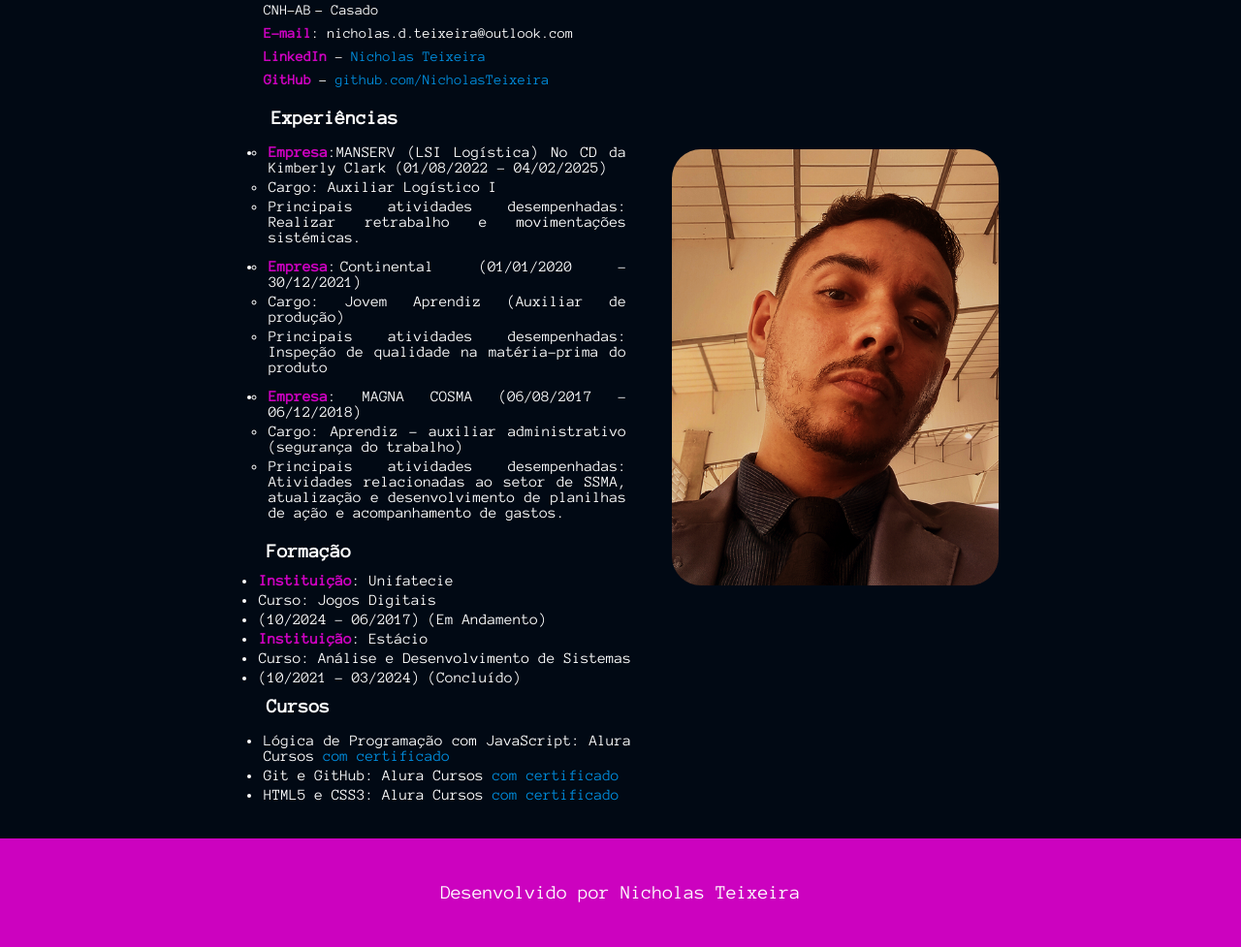
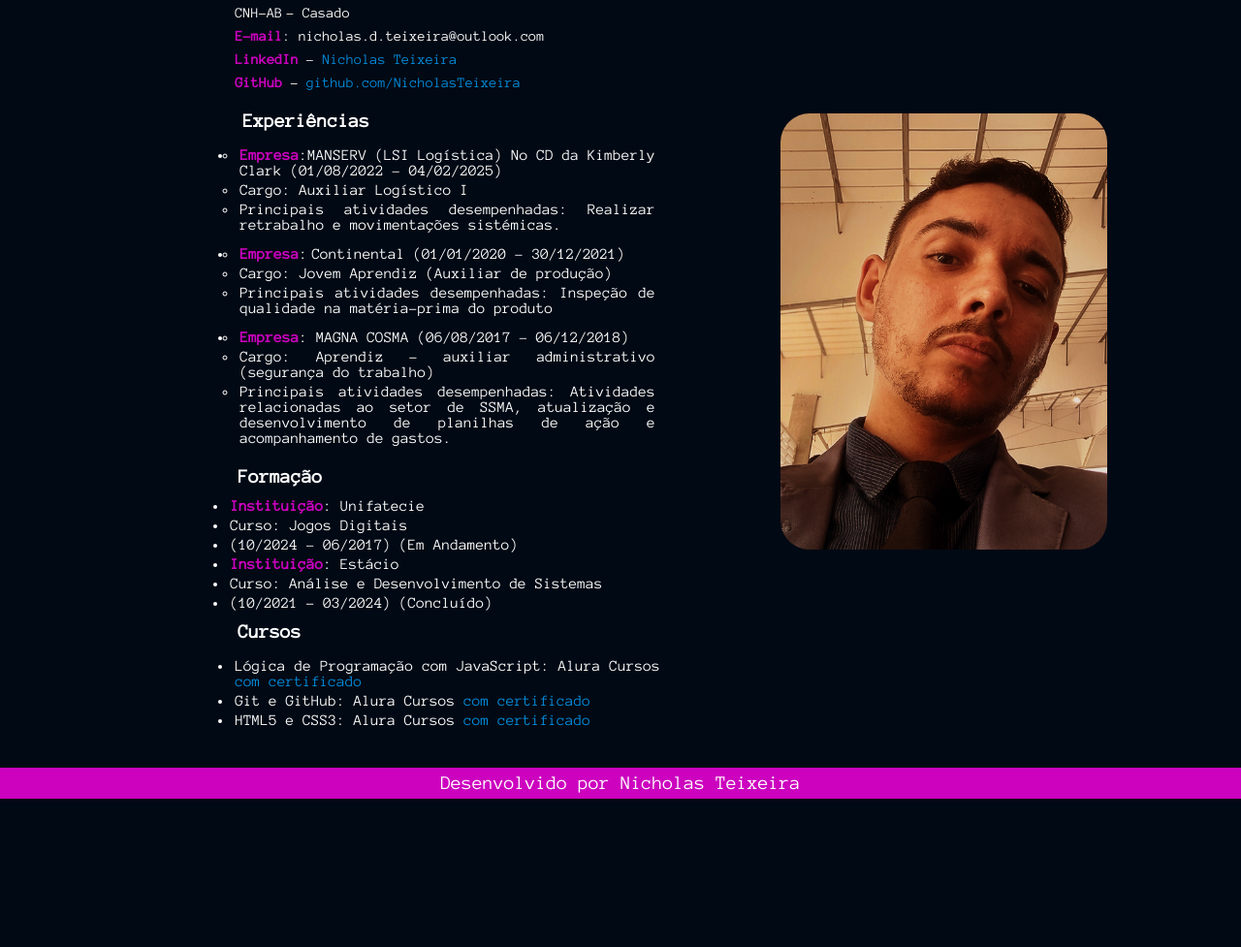
Before and after one commit to NicholasTeixeira/my-portifolio, a plain HTML site: page curriculo.html in a window 1280 px wide. Shown: the part 377-1354 px from the top of the page at 97% size. After the commit the page ends 1201 px from the top, so only its background shows below. Drawn offline with Linux system fonts and the light colour scheme.

Commit message:
Correção no CSS

```diff
--- a/curriculo.html
+++ b/curriculo.html
@@ -25,8 +25,8 @@
                     <h1 class="sub-tile">Currículo</h2>
                     <p class="dados">CNH-AB - Casado </p>
                     <p class="dados"><strong class="destaque">E-mail</strong>: nicholas.d.teixeira@outlook.com </p>
-                    <p class="dados"><strong class="destaque">LinkedIn</strong> – <a class="link_1" href="https://www.linkedin.com/in/nicholas-d-teixeira/">Nicholas Teixeira</a></p>
-                    <P class="dados"><strong class="destaque">GitHub</strong> - <a class="link_1" href="https://github.com/NicholasTeixeira">github.com/NicholasTeixeira</a></p>
+                    <p class="dados"><strong class="destaque">LinkedIn</strong> – <a class="link_1" href="https://www.linkedin.com/in/nicholas-d-teixeira/" target="_blank">Nicholas Teixeira</a></p>
+                    <P class="dados"><strong class="destaque">GitHub</strong> - <a class="link_1" href="https://github.com/NicholasTeixeira" target="_blank">github.com/NicholasTeixeira</a></p>
                     <div class="xp">
                         <h2 class="sub_sub_title">Experiências</h2>
                         <ul>
@@ -69,9 +69,9 @@
                     <div>
                         <h2 class="sub_sub_title">Cursos</h2>
                         <ul  class="texto">
-                            <li class="texto_1" >Lógica de Programação com JavaScript: Alura Cursos <a class="link_1" href="https://cursos.alura.com.br/user/nicholas-d-teixeira/course/logica-programacao-mergulhe-programacao-javascript/certificate">com certificado</a></li>
-                            <li class="texto_1" >Git e GitHub: Alura Cursos <a class="link_1" href="https://cursos.alura.com.br/user/nicholas-d-teixeira/course/git-github-compartilhando-colaborando-projetos/certificate">com certificado</a></li>
-                            <li class="texto_1" >HTML5 e CSS3: Alura Cursos <a class="link_1" href="https://cursos.alura.com.br/user/nicholas-d-teixeira/course/html-css-ambiente-arquivos-tags/certificate">com certificado</a></li>
+                            <li class="texto_1" >Lógica de Programação com JavaScript: Alura Cursos <a class="link_1" href="https://cursos.alura.com.br/user/nicholas-d-teixeira/course/logica-programacao-mergulhe-programacao-javascript/certificate" target="_blank">com certificado</a></li>
+                            <li class="texto_1" >Git e GitHub: Alura Cursos <a class="link_1" href="https://cursos.alura.com.br/user/nicholas-d-teixeira/course/git-github-compartilhando-colaborando-projetos/certificate" target="_blank">com certificado</a></li>
+                            <li class="texto_1" >HTML5 e CSS3: Alura Cursos <a class="link_1" href="https://cursos.alura.com.br/user/nicholas-d-teixeira/course/html-css-ambiente-arquivos-tags/certificate" target="_blank">com certificado</a></li>
                         </ul>
                     </div>
                 </section>
--- a/style/style.css
+++ b/style/style.css
@@ -90,27 +90,25 @@ header{
 }
 
 main {
-    display: flex;
+    display: block;
     align-items: center;
     justify-content: center;
     flex-grow: 1;
-    width: 100%;
+    width: 100$;
 }
 
 #content_center {
     display: flex;
     justify-content: center;
     align-items: center;
-    width: 100vh;
-    padding: 15px;
+    padding: 4.2% 10%;
 }
 
 #content_center_curriculo {
     display: flex;
     justify-content: center;
     align-items: center;
-    width: 100vh;
-    padding: 5px;
+    padding: 1% 10%;
 }
 
 .dados{
@@ -130,8 +128,8 @@ main {
 }
 
 .descricao {
-    /* margin: 10px; */
-    padding:25px;
+    margin: 0% 5px;
+    padding: 2% 10% ;
     width: 80%;
     gap: 40px;
 }
@@ -222,7 +220,7 @@ p {
 }
 
 .footer {
-    padding: 41px;
+    padding: 0.1%;
     width: 100%;
     box-sizing: border-box;
     color: var(--cor-secundaria);
```
Also changed, not shown: index.html (+2 -2 lines).
